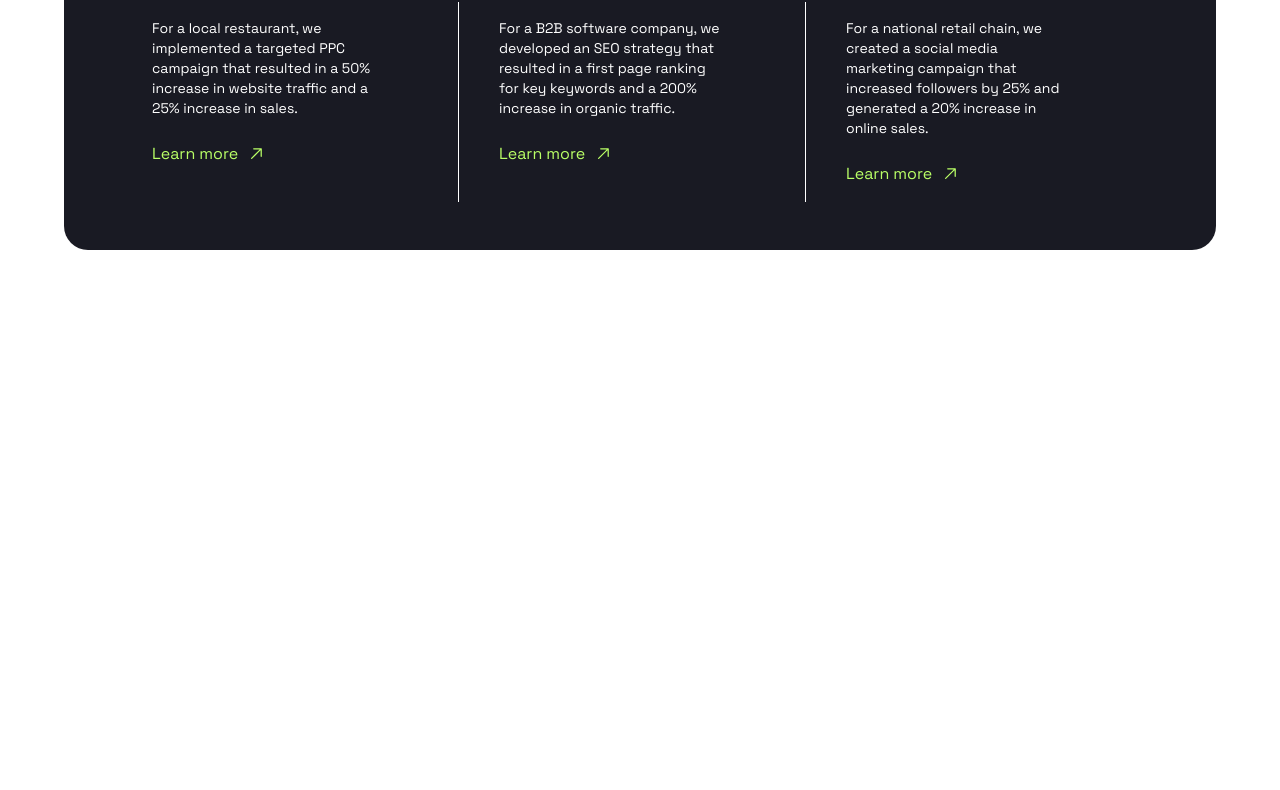
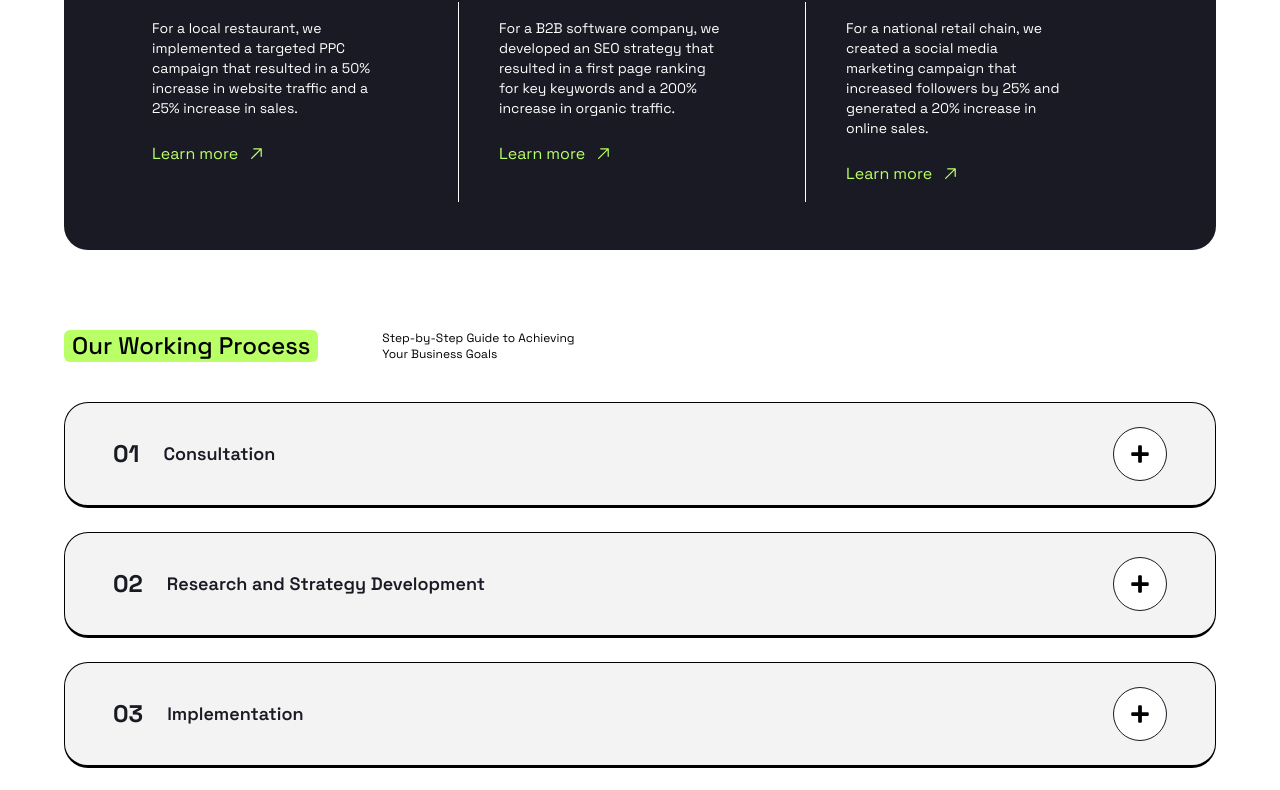
Before and after one commit to shaaav1e/positivus-react-tailwind, a React (Vite) app: page / in a window 1280 px wide. Shown: the part 1976-2766 px from the top of the page. Before the commit the page ends 2226 px from the top, so only its background shows below. Built offline with nearby package versions, Linux system fonts and the light colour scheme.

Commit message:
Ui done for Faq

```diff
--- a/src/App.jsx
+++ b/src/App.jsx
@@ -7,6 +7,7 @@ import Services from "./components/Services";
 import Services2 from "./components/Services2";
 import Proposal from "./components/Proposal";
 import CaseStudies from "./components/CaseStudies";
+import Faq from "./components/Faq";
 function App() {
   return (
     <div>
@@ -32,6 +33,9 @@ function App() {
         <section>
           <CaseStudies />
         </section>
+        <section>
+          <Faq />
+        </section>
       </main>
     </div>
   );
--- /dev/null
+++ b/src/components/Faq.jsx
@@ -0,0 +1,82 @@
+import React from "react";
+import { FaPlus } from "react-icons/fa";
+import { TiMinus } from "react-icons/ti";
+const Faq = () => {
+  const faqs = [
+    {
+      id: 1,
+      title: "01",
+      name: "Consultation",
+      dropdown:
+        "During the initial consultation, we will discuss your business goals and objectives, target audience, and current marketing efforts. This will allow us to understand your needs and tailor our services to best fit your requirements.",
+    },
+    {
+      id: 2,
+      title: "02",
+      name: "Research and Strategy Development",
+      dropdown:
+        "During the initial consultation, we will discuss your business goals and objectives, target audience, and current marketing efforts. This will allow us to understand your needs and tailor our services to best fit your requirements.",
+    },
+    {
+      id: 3,
+      title: "03",
+      name: "Implementation",
+      dropdown:
+        "During the initial consultation, we will discuss your business goals and objectives, target audience, and current marketing efforts. This will allow us to understand your needs and tailor our services to best fit your requirements.",
+    },
+    {
+      id: 4,
+      title: "04",
+      name: "Monitoring and Optimization",
+      dropdown:
+        "During the initial consultation, we will discuss your business goals and objectives, target audience, and current marketing efforts. This will allow us to understand your needs and tailor our services to best fit your requirements.",
+    },
+    {
+      id: 5,
+      title: "05",
+      name: "Reporting and Communication",
+      dropdown:
+        "During the initial consultation, we will discuss your business goals and objectives, target audience, and current marketing efforts. This will allow us to understand your needs and tailor our services to best fit your requirements.",
+    },
+    {
+      id: 6,
+      title: "06",
+      name: "Continual Improvement",
+      dropdown:
+        "During the initial consultation, we will discuss your business goals and objectives, target audience, and current marketing efforts. This will allow us to understand your needs and tailor our services to best fit your requirements.",
+    },
+  ];
+  return (
+    <div className="container mt-20">
+      <div className="flex flex-col lg:flex-row items-center gap-6 lg:gap-16">
+        <div className="bg-primary w-fit font-medium text-2xl text-black px-2 rounded-md ">
+          Our Working Process
+        </div>
+        <div className="text-center lg:text-left">
+          <p className="text-xs text-black">
+            Step-by-Step Guide to Achieving <br className="hidden lg:block" />{" "}
+            Your Business Goals
+          </p>
+        </div>
+      </div>
+      <div className="mt-10">
+        {faqs.map((faq) => (
+          <div
+            key={faq.id}
+            className="mt-6 flex justify-between rounded-3xl bg-third border border-black border-b-3 w-full px-12 py-6"
+          >
+            <div className="flex items-center gap-6">
+              <h1 className="font-bold text-2xl text-secondary">{faq.title}</h1>
+              <p className="text-lg font-semibold text-secondary">{faq.name}</p>
+            </div>
+            <div className="bg-white rounded-full px-4 py-4 border-1 border-secondary">
+              <FaPlus size={20} />
+            </div>
+          </div>
+        ))}
+      </div>
+    </div>
+  );
+};
+
+export default Faq;
```
